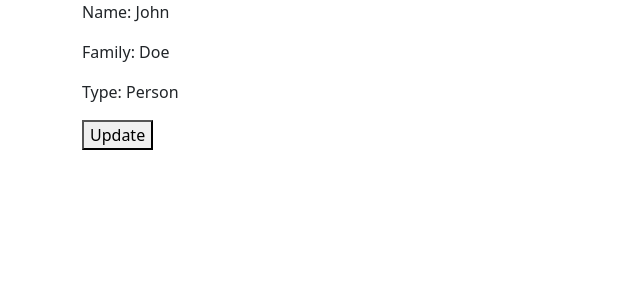
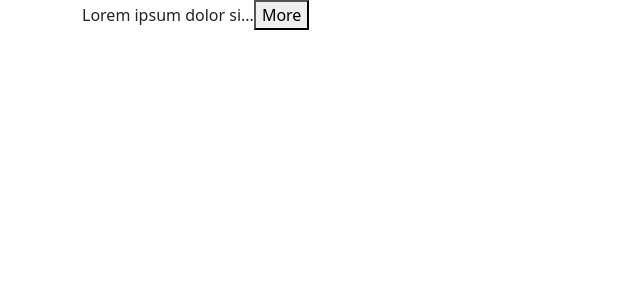
Before and after one commit to ThePokerFaCcCe/React-CodeWithMosh, a React (Vite) app in the folder react-app/: page / in a window 1280 px wide. Shown: the top 300 px of the page, without its empty margins (0-640 px from the left). Built offline with nearby package versions, Linux system fonts and the light colour scheme.

Commit message:
8-ExpandableText

```diff
--- a/react-app/src/App.tsx
+++ b/react-app/src/App.tsx
@@ -6,11 +6,19 @@ import CssModuleButton from "./components/CssModuleButton/CssModuleButton";
 import StyledComponetButton from "./components/StyledComponetButton";
 import Like from "./Like";
 import Person from "./components/Person";
+import ExpandableText from "./components/ExpandableText";
 
 const App = () => {
   return (
     <div className="container">
-      <Person/>
+      <ExpandableText maxLength={20}>
+        Lorem ipsum dolor sit amet consectetur adipisicing elit. Culpa officiis
+        labore unde consequuntur non, repudiandae reprehenderit cum tenetur quam
+        maxime repellat accusamus sint magnam ab dolorum magni. Doloremque in
+        magnam iste dicta architecto est expedita sed repellat quisquam eaque!
+        Itaque corrupti aperiam dolores doloribus mollitia, architecto
+        voluptatibus praesentium a illum.
+      </ExpandableText>
     </div>
   );
 };
--- /dev/null
+++ b/react-app/src/components/ExpandableText.tsx
@@ -0,0 +1,42 @@
+import React, { useState } from "react";
+
+interface Props {
+  children: string;
+  maxLength?: number;
+  defaultState?: "expanded" | "collapsed";
+}
+
+const ExpandableText = ({
+  children,
+  maxLength = 25,
+  defaultState = "collapsed",
+}: Props) => {
+  const isExpandedByDefault = defaultState === "expanded";
+  const [isExpanded, setIsExpanded] = useState(isExpandedByDefault);
+
+  const toggleExpand = () => {
+    // toggle expand value
+    setIsExpanded(!isExpanded);
+  };
+
+  var text = children;
+
+  // if text is smaller than max length, we don't need to add '...' to text and also don't need 'Less/More' Button
+  const isTextSmallerThanMaxLength = text.length <= maxLength;
+
+  if (!isTextSmallerThanMaxLength && !isExpanded)
+    text = `${text.substring(0, maxLength)}...`;
+
+  return (
+    <>
+      <div>
+        <span>{text}</span>
+        {!isTextSmallerThanMaxLength && (
+          <button onClick={toggleExpand}>{isExpanded ? "Less" : "More"}</button>
+        )}
+      </div>
+    </>
+  );
+};
+
+export default ExpandableText;
```
